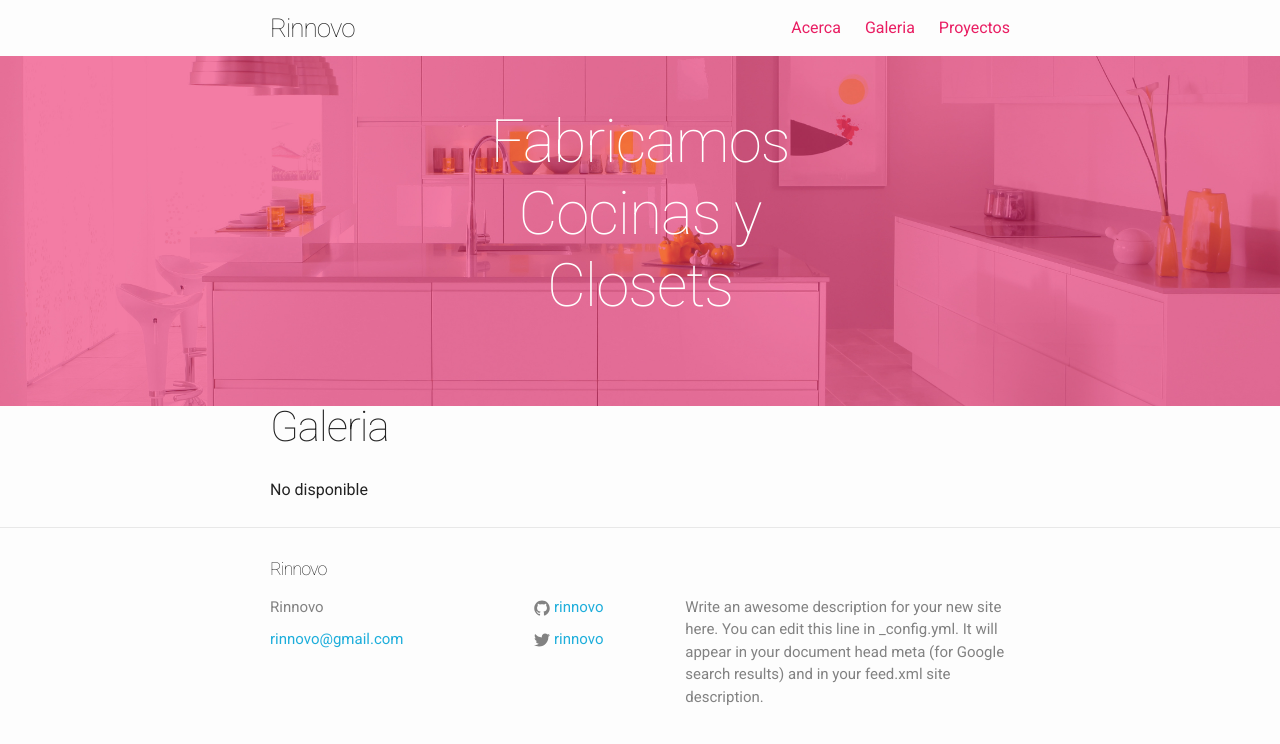
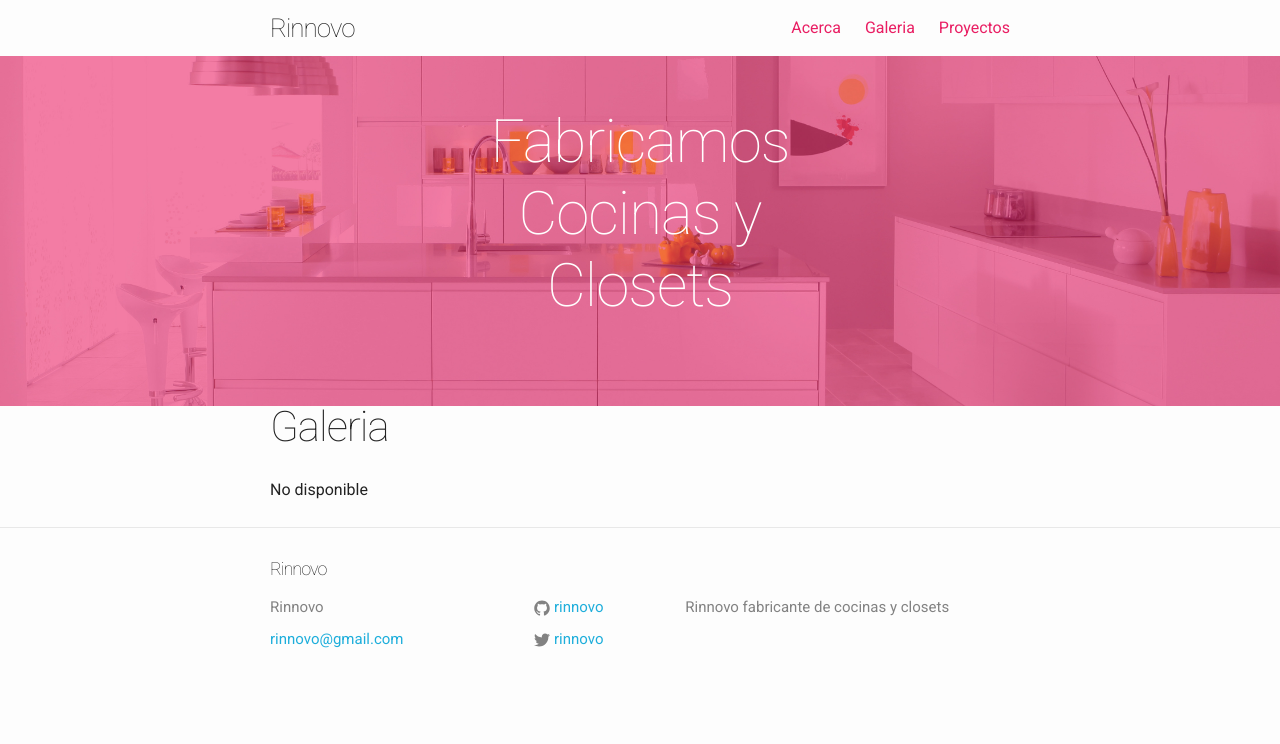
Before and after one commit to alfr3dosv/campana, a Jekyll site: the page built from galeria.md, in a window 1280 px wide. Shown: the top 744 px of the page. Built offline with Jekyll 4.4.1, drawn with Linux system fonts in a browser that asks for light colours; nearby versions of some CDN libraries.

Commit message:
Escribiendo descripcion

```diff
--- a/_config.yml
+++ b/_config.yml
@@ -9,9 +9,7 @@
 title: Rinnovo
 email: rinnovo@gmail.com
 description: > # this means to ignore newlines until "baseurl:"
-  Write an awesome description for your new site here. You can edit this
-  line in _config.yml. It will appear in your document head meta (for
-  Google search results) and in your feed.xml site description.
+    Rinnovo fabricante de cocinas y closets
 baseurl: "" # the subpath of your site, e.g. /blog
 url: "https://alfr3dosv.github.io/rinnovo" # the base hostname & protocol for your site
 twitter_username: rinnovo
```
